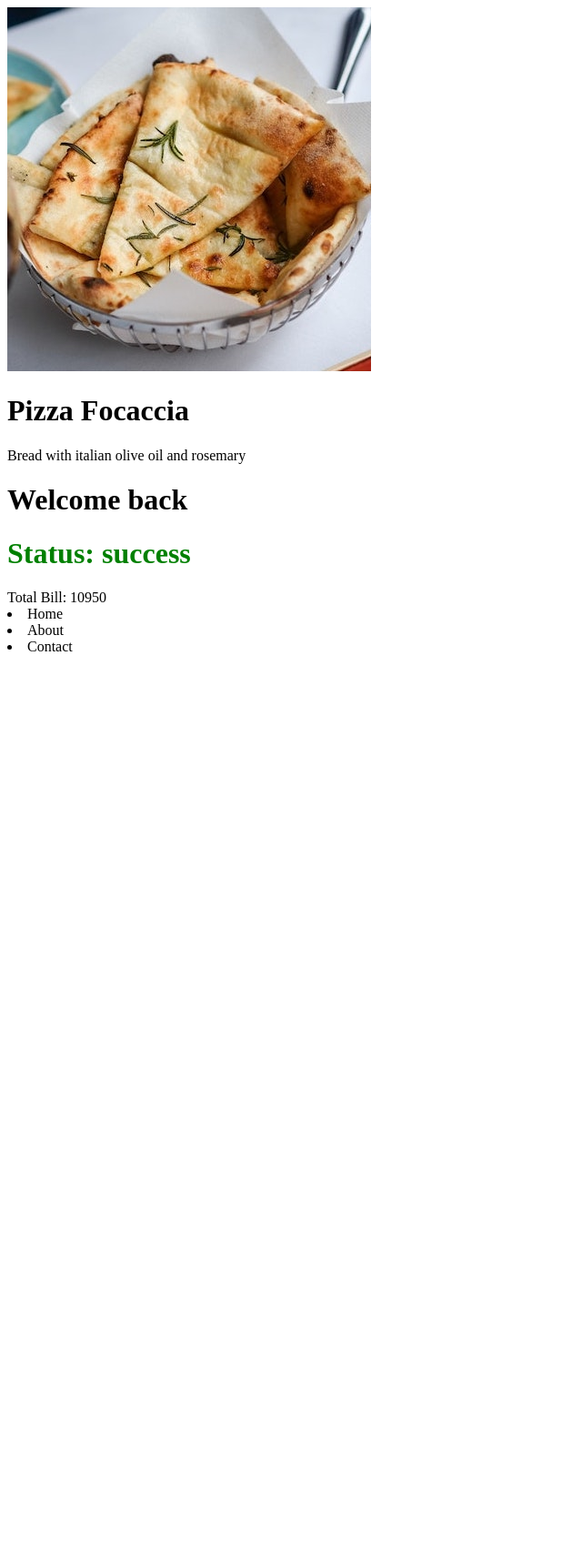
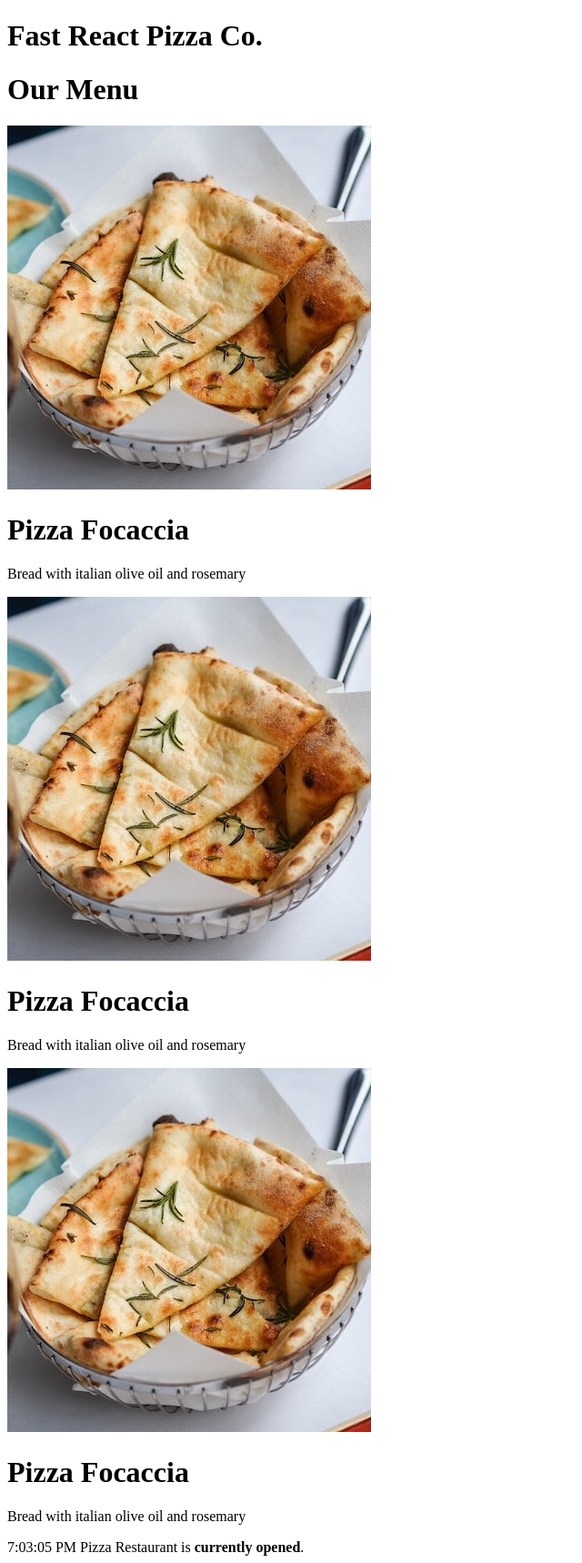
Before and after one commit to hashimmalik59/react-zero-to-hero, a React (Vite) app in the folder 05-section/: page / in a window 1280 px wide. Shown: the whole page at 91% size, without its empty margins (0-640 px from the left). Before the commit the page ends 800 px from the top, so only its background shows below. Built offline with nearby package versions, Linux system fonts and the light colour scheme.

Commit message:
More components and nested components

```diff
--- a/05-section/src/App.jsx
+++ b/05-section/src/App.jsx
@@ -1,22 +1,101 @@
 import React from 'react'
 
+
+// const pizzaData = [
+//     {
+//         name: "Focaccia",
+//         ingredients: "Bread with italian olive oil and rosemary",
+//         price: 6,
+//         photoName: "pizzas/focaccia.jpg",
+//         soldOut: false,
+//     },
+//     {
+//         name: "Pizza Margherita",
+//         ingredients: "Tomato and mozarella",
+//         price: 10,
+//         photoName: "pizzas/margherita.jpg",
+//         soldOut: false,
+//     },
+//     {
+//         name: "Pizza Spinaci",
+//         ingredients: "Tomato, mozarella, spinach, and ricotta cheese",
+//         price: 12,
+//         photoName: "pizzas/spinaci.jpg",
+//         soldOut: false,
+//     },
+//     {
+//         name: "Pizza Funghi",
+//         ingredients: "Tomato, mozarella, mushrooms, and onion",
+//         price: 12,
+//         photoName: "pizzas/funghi.jpg",
+//         soldOut: false,
+//     },
+//     {
+//         name: "Pizza Salamino",
+//         ingredients: "Tomato, mozarella, and pepperoni",
+//         price: 15,
+//         photoName: "pizzas/salamino.jpg",
+//         soldOut: true,
+//     },
+//     {
+//         name: "Pizza Prosciutto",
+//         ingredients: "Tomato, mozarella, ham, aragula, and burrata cheese",
+//         price: 18,
+//         photoName: "pizzas/prosciutto.jpg",
+//         soldOut: false,
+//     },
+// ];
+
 // components
-import Pizza from './components/Pizza'
-import Greeting from './components/Greeting'
-import StatusMessage from './components/StatusMessage'
-import Invoice from './components/Invoice'
-import Menu from './components/Menu'
+// import Pizza from './components/Pizza'
+// import Greeting from './components/Greeting'
+// import StatusMessage from './components/StatusMessage'
+// import Invoice from './components/Invoice'
+// import Menu from './components/Menu'
 
-const App = () => {
+function App() {
     return (
         <div>
-            <Pizza />
+            {/* <Pizza />
             <Greeting />
             <StatusMessage />
             <Invoice />
+            <Menu /> */}
+            <Header />
             <Menu />
+            <Footer />
         </div>
     )
 }
 
+function Header() {
+    return <h1>
+        Fast React Pizza Co.
+    </h1>
+}
+
+function Menu() {
+    return <div>
+        <h1>Our Menu</h1>
+        <Pizza />
+        <Pizza />
+        <Pizza />
+    </div>
+}
+
+function Footer() {
+    return <footer>
+        {new Date().toLocaleTimeString()} Pizza Restaurant is <b>currently opened</b>.
+    </footer>
+}
+
+function Pizza() {
+    return <div>
+        <img src="/pizzas/focaccia.jpg" alt="" />
+        <h1>Pizza Focaccia</h1>
+        <p>Bread with italian olive oil and rosemary</p>
+    </div>
+}
+
+
 export default App
--- a/05-section/src/components/Pizza.jsx
+++ /dev/null
@@ -1,58 +0,0 @@
-import React from 'react'
-
-// const pizzaData = [
-// {
-//     name: "Focaccia",
-//     ingredients: "Bread with italian olive oil and rosemary",
-//     price: 6,
-//     photoName: "pizzas/focaccia.jpg",
-//     soldOut: false,
-// },
-// {
-//     name: "Pizza Margherita",
-//     ingredients: "Tomato and mozarella",
-//     price: 10,
-//     photoName: "pizzas/margherita.jpg",
-//     soldOut: false,
-// },
-// {
-//     name: "Pizza Spinaci",
-//     ingredients: "Tomato, mozarella, spinach, and ricotta cheese",
-//     price: 12,
-//     photoName: "pizzas/spinaci.jpg",
-//     soldOut: false,
-// },
-// {
-//     name: "Pizza Funghi",
-//     ingredients: "Tomato, mozarella, mushrooms, and onion",
-//     price: 12,
-//     photoName: "pizzas/funghi.jpg",
-//     soldOut: false,
-// },
-// {
-//     name: "Pizza Salamino",
-//     ingredients: "Tomato, mozarella, and pepperoni",
-//     price: 15,
-//     photoName: "pizzas/salamino.jpg",
-//     soldOut: true,
-// },
-// {
-//     name: "Pizza Prosciutto",
-//         ingredients: "Tomato, mozarella, ham, aragula, and burrata cheese",
-//         price: 18,
-//         photoName: "pizzas/prosciutto.jpg",
-//         soldOut: false,
-//     },
-// ];
-
-const Pizza = () => {
-    return (
-        <div>
-            <img src="pizzas/focaccia.jpg" alt="" />
-            <h1>Pizza Focaccia</h1>
-            <p>Bread with italian olive oil and rosemary</p>
-        </div>
-    )
-}
-
-export default Pizza
```
Also changed, not shown: 05-section/src/components/Footer.jsx (added, +11 -0 lines), 05-section/src/components/MainContent.jsx (added, +17 -0 lines), 05-section/src/components/Navbar.jsx (added, +16 -0 lines), 05-section/src/components/UserCard.jsx (added, +13 -0 lines), 05-section/src/components/data.js (added).
